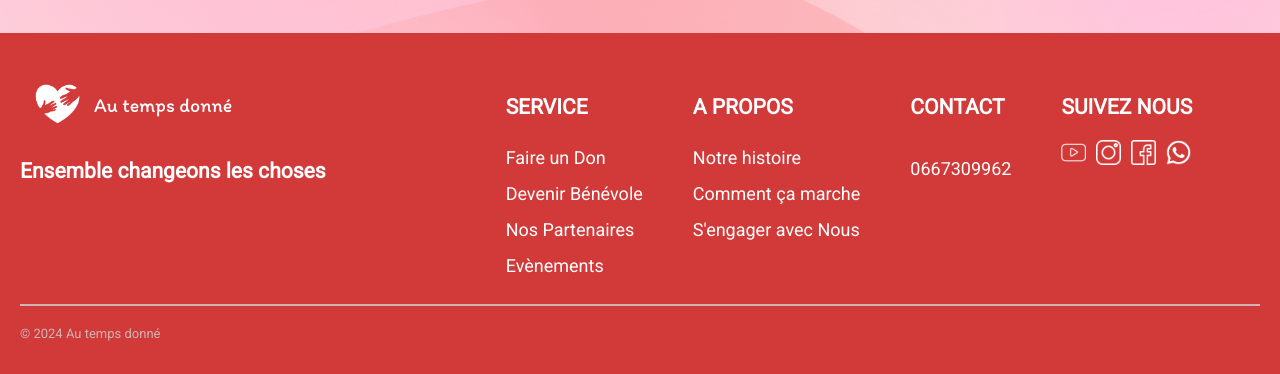
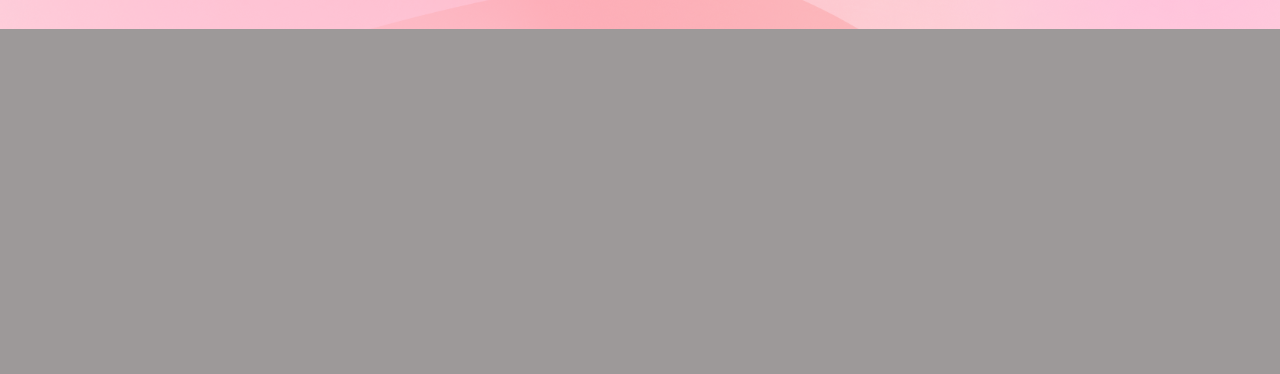
Before and after one commit to Ikeepmyideas/Au-Temps-Donne, a PHP site: page /home.php in a window 1280 px wide. Shown: the part 942-1316 px from the top of the page. After the commit the page ends 971 px from the top, so only its background shows below. Run offline with PHP 8.4, Linux system fonts and the light colour scheme.

Commit message:
new-version

```diff
--- a/home.php
+++ b/home.php
@@ -3,52 +3,11 @@
 <head>
     <meta charset="UTF-8">
     <meta name="viewport" content="width=device-width, initial-scale=1.0, user-scalable=yes">
-    <title>Accueil </title>
+    <link href="https://cdn.jsdelivr.net/npm/bootstrap@5.3.0-alpha1/dist/css/bootstrap.min.css" rel="stylesheet" integrity="sha384-GLhlTQ8iRABdZLl6O3oVMWSktQOp6b7In1Zl3/Jr59b6EGGoI1aFkw7cmDA6j6gD" crossorigin="anonymous">
+    <script src="https://cdn.jsdelivr.net/npm/bootstrap@5.3.0-alpha1/dist/js/bootstrap.bundle.min.js" integrity="sha384-w76AqPfDkMBDXo30jS1Sgez6pr3x5MlQ1ZAGC+nuZB+EYdgRZgiwxhTBTkF7CXvN" crossorigin="anonymous" defer></script>
     <link rel="icon" type="image/png" href="assets/logo.png" sizes="32x32">
     <link rel="stylesheet" type="text/css" href="home.css" />
-    <style>
-        @import url('https://fonts.googleapis.com/css2?family=Roboto&display=swap');
-        body.dark-mode {
-            margin: 0;
-            padding: 0;
-            font-family: 'Roboto', sans-serif;
-            border-radius: 10px;
-            background:
-                url('assets/background4.png') no-repeat center top fixed,
-                url('assets/point2-dark.png') no-repeat top fixed;
-            background-size: cover;
-            background-color: #544D4D;
-        }
-        button.dark-mode {
-            background-color: #8A80FE;
-            color: black;
-        }
-
-        .signup-btn.dark-mode{
-        color: black;
-        background-color: #8A80FE;
-        }
-        .signup-btn a.dark-mode{
-        color: black;
-        background-color: #8A80FE;
-        }
-        #dark-mode-btn {
-            position: fixed;
-            bottom: 20px;
-            right: 20px;
-            z-index: 9999;
-            padding: 10px 20px;
-            background-color: #333;
-            color: #fff;
-            border: none;
-            border-radius: 5px;
-            cursor: pointer;
-        }
-        footer.dark-mode {
-        background-color: #3c1e6e;
-    }
-
-    </style>
+    <title>Accueil </title>
 </head>
 <body>
     <header>
@@ -65,7 +24,9 @@
             <a href="#">Comment ça marche ?</a>
         </div>
         <button class="connection-btn">Connexion</button>
-        <button id="dark-mode-btn" onclick="toggleDarkMode()">Mode Sombre</button>
+        <button id="dark-mode-btn" onclick="toggleDarkMode()"><svg width="19" height="19" fill="currentColor" class="bi bi-brightness-high" viewBox="0 0 16 16"><path d="M6 .278a.768.768 0 0 1 .08.858 7.208 7.208 0 0 0-.878 3.46c0 4.021 3.278 7.277 7.318 7.277.527 0 1.04-.055 1.533-.16a.787.787 0 0 1 .81.316.733.733 0 0 1-.031.893A8.349 8.349 0 0 1 8.344 16C3.734 16 0 12.286 0 7.71 0 4.266 2.114 1.312 5.124.06A.752.752 0 0 1 6 .278zM4.858 1.311A7.269 7.269 0 0 0 1.025 7.71c0 4.02 3.279 7.276 7.319 7.276a7.316 7.316 0 0 0 5.205-2.162c-.337.042-.68.063-1.029.063-4.61 0-8.343-3.714-8.343-8.29 0-1.167.242-2.278.681-3.286z"></path>
+                                 <path d="M10.794 3.148a.217.217 0 0 1 .412 0l.387 1.162c.173.518.579.924 1.097 1.097l1.162.387a.217.217 0 0 1 0 .412l-1.162.387a1.734 1.734 0 0 0-1.097 1.097l-.387 1.162a.217.217 0 0 1-.412 0l-.387-1.162A1.734 1.734 0 0 0 9.31 6.593l-1.162-.387a.217.217 0 0 1 0-.412l1.162-.387a1.734 1.734 0 0 0 1.097-1.097l.387-1.162zM13.863.099a.145.145 0 0 1 .274 0l.258.774c.115.346.386.617.732.732l.774.258a.145.145 0 0 1 0 .274l-.774.258a1.156 1.156 0 0 0-.732.732l-.258.774a.145.145 0 0 1-.274 0l-.258-.774a1.156 1.156 0 0 0-.732-.732l-.774-.258a.145.145 0 0 1 0-.274l.774-.258c.346-.115.617-.386.732-.732L13.863.1z"></path>
+                            </svg></button>
     </header>
     <div class="both">
         <div class="main-text">Donnons un coup de main à ceux qui en ont besoin</div>
@@ -73,7 +34,7 @@
         <button class="signup-btn"><a href="Inscription/signup.html" >S'inscrire</a></button>
     </div>
     <section>
-        <h1 class="title1">Agissez avec nous !</h1>
+        <h2 class="title1">Agissez avec nous !</h2>
         <div class="image-container">
             <div class="image-overlay">
                 <img src="assets/benevole.png" alt="Bénévole">
@@ -101,93 +62,7 @@
             </div>
         </div>
     </section>
-    <footer>
-        <div class="main_menu">
-            <div class ="banner_footer">
-                <div class="title_footer">
-                    <img src="assets/logo_white.png" height="60px">
-                    <p class="p_title">Au temps donné</p>
-                </div>
-                <h3>Ensemble changeons les choses</h3>
-            </div>
-            <div class="second_menu">
-                <div class ="menu_footer">
-                    <h3 class="title_list">Service</h3>
-                    <a href="">Faire un Don</a>
-                    <a href="">Devenir Bénévole</a>
-                    <a href="">Nos Partenaires</a>
-                    <a href="">Evènements</a>
-                </div>
-                <div class ="menu_footer">
-                    <h3 class="title_list">A propos</h3>
-                    <a href="">Notre histoire</a>
-                    <a href="">Comment ça marche</a>
-                    <a href="">S'engager avec Nous</a>
-                </div>
-                <div class ="menu_footer">
-                    <h3 class="title_list">Contact</h3>
-                    <p>0667309962</p>
-                </div>
-                <div class ="menu_footer">
-                    <h3 class="title_list">Suivez nous</h3>
-                    <div class="social-icons">
-                        <a href="URL_YOUTUBE"><img src="assets/youtube.png" alt="YouTube"></a>
-                        <a href="URL_INSTAGRAM"><img src="assets/instagram.png" alt="Instagram"></a>
-                        <a href="URL_FACEBOOK"><img src="assets/facebook.png" alt="Facebook"></a>
-                        <a href="URL_WHATSAPP"><img src="assets/whatsapp.png" alt="WhatsApp"></a>
-                    </div>
-                </div>
-            </div>
-        </div>
-        <div class="">
-            <hr class="featurette-divider">
-            <p class="copyright">© <?php echo date("Y");?> Au temps donné</p>
-        </div>
-    </footer>
-    <script>
-        function toggleDarkMode() {
-            var body = document.body;
-            var btn = document.getElementById('dark-mode-btn');
-            var logoLight = document.getElementById('logo-light');
-            var logoDark = document.getElementById('logo-dark');
 
-            body.classList.toggle("dark-mode");
-
-            if (body.classList.contains("dark-mode")) {
-                btn.textContent = "Mode Clair";
-            } else {
-                btn.textContent = "Mode Sombre";
-            }
-
-            if (body.classList.contains("dark-mode")) {
-                logoLight.style.display = "none";
-                logoDark.style.display = "block";
-            } else {
-                logoLight.style.display = "block";
-                logoDark.style.display = "none";
-            }
-
-            var connectionBtns = document.querySelectorAll('.connection-btn');
-            connectionBtns.forEach(function(btn) {
-                btn.classList.toggle('dark-mode');
-            });
-            var inscriptionBtns = document.querySelectorAll('.signup-btn');
-            inscriptionBtns.forEach(function(insbtn) {
-                insbtn.classList.toggle('dark-mode');
-            });
-
-            var footer = document.querySelectorAll('footer');
-            footer.forEach(function(footer) {
-                footer.classList.toggle('dark-mode');
-            });
-        }
-
-        window.onscroll = function() {
-            var btn = document.getElementById('dark-mode-btn');
-            if (document.body.scrollTop > 20 || document.documentElement.scrollTop > 20) {
-                btn.style.display = "block";
-            }
-        };
-    </script>
+    <script src="js/dark-mode.js"></script>
 </body>
 </html>
```
